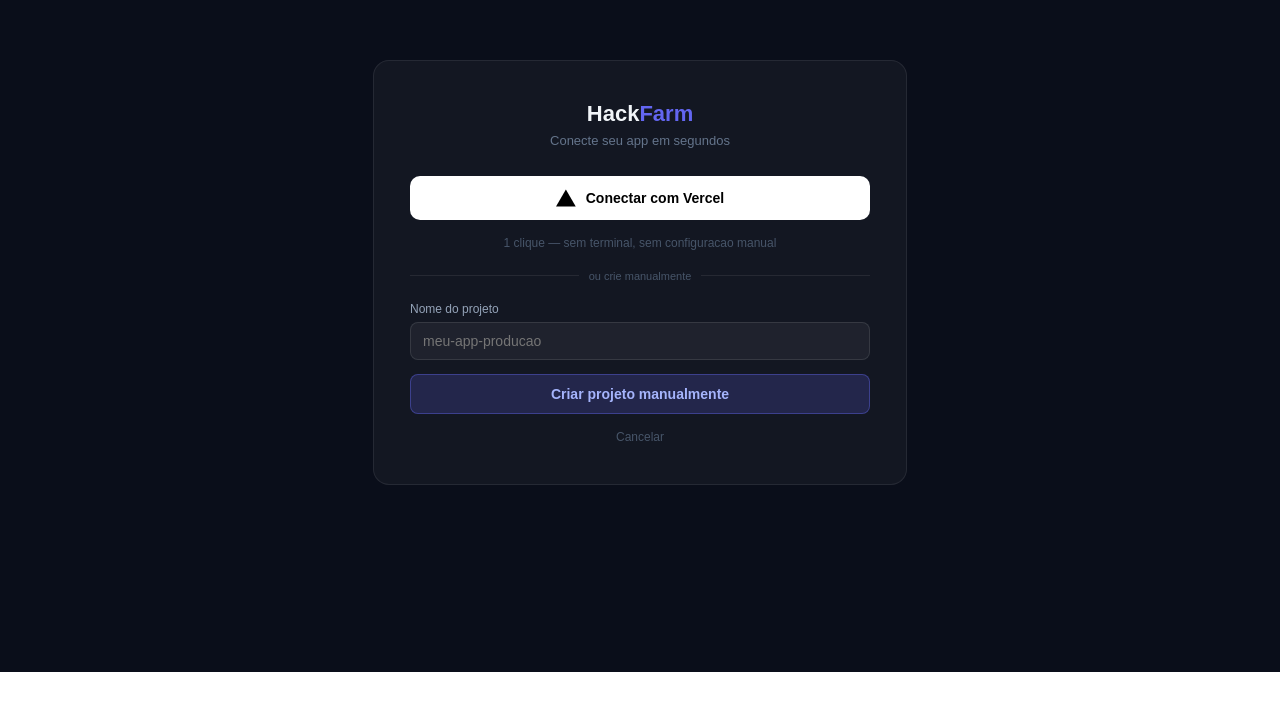
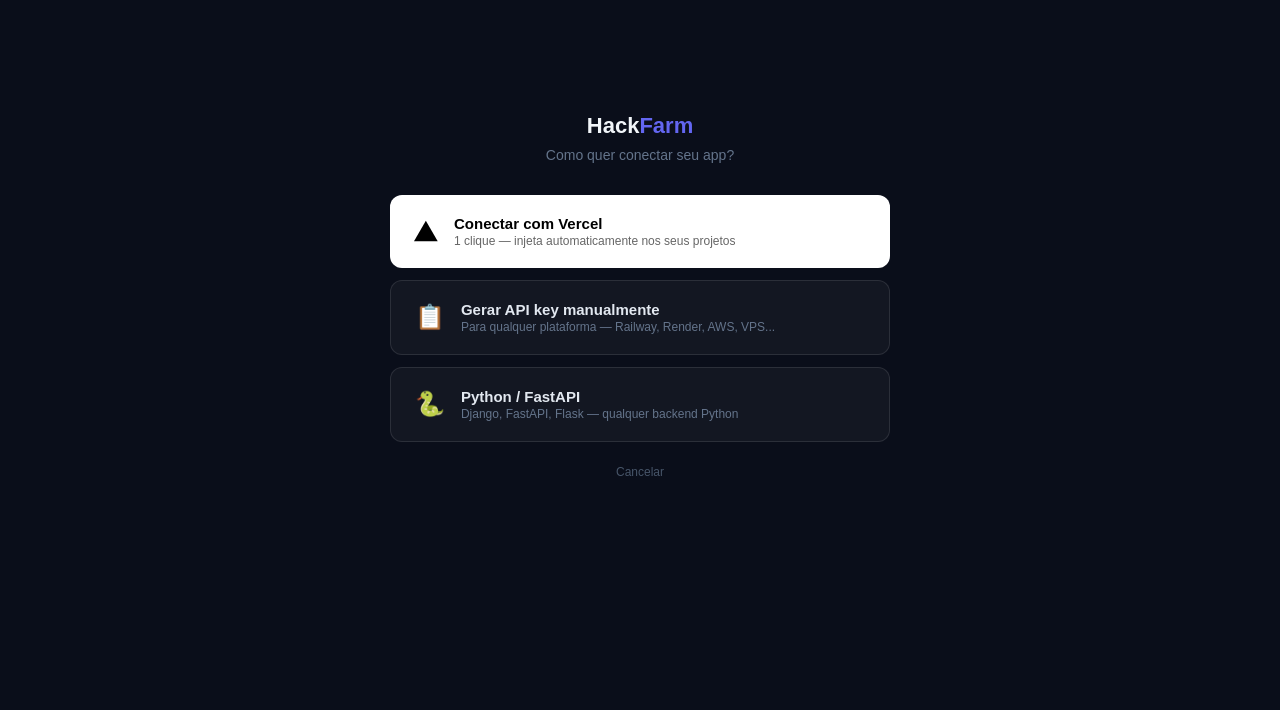
Before and after one commit to taleshack-prog/Health-System-IA, a Next.js app: page /dashboard/new-project in a window 1280 px wide. Shown: the part 128-838 px from the top of the page. Before the commit the page ends 800 px from the top, so only its background shows below. Built offline with nearby package versions, Linux system fonts and the light colour scheme; no server answers.

Commit message:
feat: tela de conexao universal — Vercel, Node.js, Python, qualquer plataforma

```diff
--- a/src/app/dashboard/new-project/page.tsx
+++ b/src/app/dashboard/new-project/page.tsx
@@ -1,19 +1,16 @@
-'use client'
+"use client"
 import { useState } from "react"
-import { useRouter } from "next/navigation"
 
 export default function NewProjectPage() {
-  const router = useRouter()
+  const [step, setStep] = useState<"choose" | "manual" | "success">("choose")
   const [name, setName] = useState("")
-  const [apiKey, setApiKey] = useState("")
   const [error, setError] = useState("")
   const [loading, setLoading] = useState(false)
+  const [projectData, setProjectData] = useState<{ apiKey: string; projectId: string } | null>(null)
 
-  const VERCEL_CLIENT_ID = process.env.NEXT_PUBLIC_VERCEL_CLIENT_ID || "oac_Q4qi8cAlXABoDSLkeG9JKSNf"
-  const APP_URL = process.env.NEXT_PUBLIC_APP_URL || "https://health-system-ia.vercel.app"
-  const vercelOAuthUrl = "https://vercel.com/integrations/hackfarm-observability/new"
+  const VERCEL_OAUTH_URL = "https://vercel.com/oauth/authorize?client_id=oac_Q4qi8cAlXABoDSLkeG9JKSNf&redirect_uri=https://health-system-ia.vercel.app/api/vercel/callback&response_type=code&scope=read_write"
 
-  async function handleManual(e: React.FormEvent) {
+  async function handleCreate(e: React.FormEvent) {
     e.preventDefault()
     setLoading(true)
     const res = await fetch("/api/projects", {
@@ -26,74 +23,136 @@
       setError(data.error?.message ?? "Erro ao criar projeto")
       setLoading(false)
     } else {
-      setApiKey(data.data.apiKey)
+      setProjectData({ apiKey: data.data.apiKey, projectId: data.data.projectId })
+      setStep("success")
     }
   }
 
-  if (apiKey) return (
-    <div style={{ minHeight: "100vh", background: "#0a0e1a", display: "flex", alignItems: "center", justifyContent: "center", fontFamily: "sans-serif" }}>
-      <div style={{ background: "rgba(255,255,255,0.04)", border: "1px solid rgba(255,255,255,0.08)", borderRadius: 16, padding: "40px 36px", width: "100%", maxWidth: 480 }}>
-        <div style={{ fontSize: 18, fontWeight: 700, color: "#f1f5f9", marginBottom: 8 }}>Projeto criado!</div>
-        <div style={{ fontSize: 13, color: "#f59e0b", marginBottom: 20 }}>Copie a API key agora — ela nao sera exibida novamente.</div>
-        <div style={{ background: "rgba(99,102,241,0.1)", border: "1px solid rgba(99,102,241,0.3)", borderRadius: 8, padding: "12px 16px", fontFamily: "monospace", fontSize: 12, color: "#a5b4fc", wordBreak: "break-all", marginBottom: 16 }}>{apiKey}</div>
-        <div style={{ fontSize: 12, color: "#64748b", marginBottom: 20 }}>
-          Cole no terminal do seu projeto:
+  if (step === "success" && projectData) return (
+    <div style={{ minHeight: "100vh", background: "#0a0e1a", display: "flex", alignItems: "center", justifyContent: "center", fontFamily: "sans-serif", padding: 24 }}>
+      <div style={{ background: "rgba(255,255,255,0.04)", border: "1px solid rgba(255,255,255,0.08)", borderRadius: 16, padding: "36px", width: "100%", maxWidth: 560 }}>
+        <div style={{ fontSize: 18, fontWeight: 700, color: "#4ade80", marginBottom: 6 }}>✅ Projeto criado!</div>
+        <div style={{ fontSize: 13, color: "#f59e0b", marginBottom: 24 }}>Guarde a API key — ela não será exibida novamente.</div>
+
+        <div style={{ background: "rgba(0,0,0,0.3)", borderRadius: 8, padding: "12px 16px", fontFamily: "monospace", fontSize: 12, color: "#a5b4fc", wordBreak: "break-all", marginBottom: 24 }}>
+          {projectData.apiKey}
         </div>
-        <div style={{ background: "rgba(0,0,0,0.3)", borderRadius: 8, padding: "10px 14px", fontFamily: "monospace", fontSize: 13, color: "#4ade80", marginBottom: 24 }}>
-          HACKFARM_API_KEY={apiKey.slice(0, 20)}...
+
+        <div style={{ fontSize: 13, fontWeight: 600, color: "#94a3b8", marginBottom: 16, textTransform: "uppercase", letterSpacing: "0.06em" }}>
+          Como conectar seu app
         </div>
-        <a href="/dashboard" style={{ background: "#6366f1", color: "#fff", padding: "10px 24px", borderRadius: 8, textDecoration: "none", fontSize: 14, fontWeight: 600 }}>Ir para o dashboard</a>
+
+        <div style={{ display: "flex", flexDirection: "column", gap: 12, marginBottom: 24 }}>
+          <div style={{ background: "rgba(255,255,255,0.03)", border: "1px solid rgba(255,255,255,0.08)", borderRadius: 10, padding: "16px" }}>
+            <div style={{ fontSize: 12, fontWeight: 600, color: "#818cf8", marginBottom: 8 }}>Node.js / Next.js</div>
+            <div style={{ fontFamily: "monospace", fontSize: 12, color: "#e2e8f0", lineHeight: 1.8 }}>
+              <div style={{ color: "#64748b" }}>{"# No terminal do seu projeto:"}</div>
+              <div>{"npx hackfarm-init"}</div>
+              <div style={{ color: "#64748b", marginTop: 8 }}>{"# Cole quando solicitado:"}</div>
+              <div style={{ color: "#4ade80" }}>{projectData.apiKey}</div>
+            </div>
+          </div>
+
+          <div style={{ background: "rgba(255,255,255,0.03)", border: "1px solid rgba(255,255,255,0.08)", borderRadius: 10, padding: "16px" }}>
+            <div style={{ fontSize: 12, fontWeight: 600, color: "#818cf8", marginBottom: 8 }}>Python / FastAPI</div>
+            <div style={{ fontFamily: "monospace", fontSize: 12, color: "#e2e8f0", lineHeight: 1.8 }}>
+              <div style={{ color: "#64748b" }}>{"# No terminal do seu projeto:"}</div>
+              <div>{"npx hackfarm-init"}</div>
+              <div style={{ color: "#64748b", marginTop: 8 }}>{"# Cole quando solicitado:"}</div>
+              <div style={{ color: "#4ade80" }}>{projectData.apiKey}</div>
+            </div>
+          </div>
+
+          <div style={{ background: "rgba(255,255,255,0.03)", border: "1px solid rgba(255,255,255,0.08)", borderRadius: 10, padding: "16px" }}>
+            <div style={{ fontSize: 12, fontWeight: 600, color: "#818cf8", marginBottom: 8 }}>Qualquer framework — variável de ambiente</div>
+            <div style={{ fontFamily: "monospace", fontSize: 12, color: "#e2e8f0", lineHeight: 1.8 }}>
+              <div>{"HACKFARM_API_KEY=" + projectData.apiKey}</div>
+              <div>{"HACKFARM_URL=https://health-system-ia.vercel.app"}</div>
+            </div>
+          </div>
+        </div>
+
+        <a href="/dashboard" style={{ display: "block", textAlign: "center", background: "#6366f1", color: "#fff", padding: "12px", borderRadius: 8, textDecoration: "none", fontSize: 14, fontWeight: 600 }}>
+          Ir para o dashboard →
+        </a>
+      </div>
+    </div>
+  )
+
+  if (step === "manual") return (
+    <div style={{ minHeight: "100vh", background: "#0a0e1a", display: "flex", alignItems: "center", justifyContent: "center", fontFamily: "sans-serif", padding: 24 }}>
+      <div style={{ background: "rgba(255,255,255,0.04)", border: "1px solid rgba(255,255,255,0.08)", borderRadius: 16, padding: "36px", width: "100%", maxWidth: 420 }}>
+        <button onClick={() => setStep("choose")} style={{ background: "none", border: "none", color: "#64748b", cursor: "pointer", fontSize: 13, marginBottom: 20, padding: 0 }}>← Voltar</button>
+        <div style={{ fontSize: 18, fontWeight: 700, color: "#f1f5f9", marginBottom: 6 }}>Nome do projeto</div>
+        <div style={{ fontSize: 13, color: "#64748b", marginBottom: 24 }}>Como quer chamar este projeto no dashboard?</div>
+        <form onSubmit={handleCreate} style={{ display: "flex", flexDirection: "column", gap: 14 }}>
+          <input
+            type="text" value={name} onChange={e => setName(e.target.value)} required
+            placeholder="meu-app-producao"
+            style={{ width: "100%", padding: "10px 12px", background: "rgba(255,255,255,0.05)", border: "1px solid rgba(255,255,255,0.1)", borderRadius: 8, color: "#f1f5f9", fontSize: 14, outline: "none", boxSizing: "border-box" }}
+          />
+          {error && <div style={{ fontSize: 12, color: "#f87171", background: "rgba(239,68,68,0.1)", border: "1px solid rgba(239,68,68,0.2)", borderRadius: 6, padding: "8px 12px" }}>{error}</div>}
+          <button type="submit" disabled={loading} style={{ padding: "12px", background: "#6366f1", border: "none", borderRadius: 8, color: "#fff", fontSize: 14, fontWeight: 600, cursor: loading ? "not-allowed" : "pointer", opacity: loading ? 0.7 : 1 }}>
+            {loading ? "Criando..." : "Criar projeto e gerar API key"}
+          </button>
+        </form>
       </div>
     </div>
   )
 
   return (
-    <div style={{ minHeight: "100vh", background: "#0a0e1a", display: "flex", alignItems: "center", justifyContent: "center", fontFamily: "sans-serif" }}>
-      <div style={{ background: "rgba(255,255,255,0.04)", border: "1px solid rgba(255,255,255,0.08)", borderRadius: 16, padding: "40px 36px", width: "100%", maxWidth: 460 }}>
-
-        <div style={{ textAlign: "center", marginBottom: 28 }}>
+    <div style={{ minHeight: "100vh", background: "#0a0e1a", display: "flex", alignItems: "center", justifyContent: "center", fontFamily: "sans-serif", padding: 24 }}>
+      <div style={{ width: "100%", maxWidth: 500 }}>
+        <div style={{ textAlign: "center", marginBottom: 32 }}>
           <div style={{ fontSize: 22, fontWeight: 700, color: "#f1f5f9" }}>Hack<span style={{ color: "#6366f1" }}>Farm</span></div>
-          <div style={{ fontSize: 13, color: "#64748b", marginTop: 6 }}>Conecte seu app em segundos</div>
+          <div style={{ fontSize: 14, color: "#64748b", marginTop: 8 }}>Como quer conectar seu app?</div>
         </div>
 
-        <a href={vercelOAuthUrl} style={{
-          display: "flex", alignItems: "center", justifyContent: "center", gap: 10,
-          background: "#fff", color: "#000", padding: "12px", borderRadius: 10,
-          textDecoration: "none", fontSize: 14, fontWeight: 700, marginBottom: 16,
-          border: "none", width: "100%", boxSizing: "border-box",
-        }}>
-          <svg width="20" height="20" viewBox="0 0 76 65" fill="none">
-            <path d="M37.5274 0L75.0548 65H0L37.5274 0Z" fill="#000"/>
-          </svg>
-          Conectar com Vercel
-        </a>
+        <div style={{ display: "flex", flexDirection: "column", gap: 12 }}>
+          <a href={VERCEL_OAUTH_URL} style={{
+            display: "flex", alignItems: "center", gap: 16,
+            background: "#fff", color: "#000", padding: "20px 24px",
+            borderRadius: 12, textDecoration: "none", border: "none",
+          }}>
+            <svg width="24" height="24" viewBox="0 0 76 65" fill="none">
+              <path d="M37.5274 0L75.0548 65H0L37.5274 0Z" fill="#000"/>
+            </svg>
+            <div>
+              <div style={{ fontSize: 15, fontWeight: 700 }}>Conectar com Vercel</div>
+              <div style={{ fontSize: 12, color: "#666", marginTop: 2 }}>1 clique — injeta automaticamente nos seus projetos</div>
+            </div>
+          </a>
 
-        <div style={{ textAlign: "center", fontSize: 12, color: "#475569", marginBottom: 20 }}>
-          1 clique — sem terminal, sem configuracao manual
+          <button onClick={() => setStep("manual")} style={{
+            display: "flex", alignItems: "center", gap: 16,
+            background: "rgba(255,255,255,0.04)", color: "#e2e8f0",
+            padding: "20px 24px", borderRadius: 12, border: "1px solid rgba(255,255,255,0.1)",
+            cursor: "pointer", textAlign: "left", width: "100%",
+          }}>
+            <span style={{ fontSize: 24 }}>📋</span>
+            <div>
+              <div style={{ fontSize: 15, fontWeight: 600 }}>Gerar API key manualmente</div>
+              <div style={{ fontSize: 12, color: "#64748b", marginTop: 2 }}>Para qualquer plataforma — Railway, Render, AWS, VPS...</div>
+            </div>
+          </button>
+
+          <button onClick={() => setStep("manual")} style={{
+            display: "flex", alignItems: "center", gap: 16,
+            background: "rgba(255,255,255,0.04)", color: "#e2e8f0",
+            padding: "20px 24px", borderRadius: 12, border: "1px solid rgba(255,255,255,0.1)",
+            cursor: "pointer", textAlign: "left", width: "100%",
+          }}>
+            <span style={{ fontSize: 24 }}>🐍</span>
+            <div>
+              <div style={{ fontSize: 15, fontWeight: 600 }}>Python / FastAPI</div>
+              <div style={{ fontSize: 12, color: "#64748b", marginTop: 2 }}>Django, FastAPI, Flask — qualquer backend Python</div>
+            </div>
+          </button>
         </div>
 
-        <div style={{ display: "flex", alignItems: "center", gap: 10, marginBottom: 20 }}>
-          <div style={{ flex: 1, height: 1, background: "rgba(255,255,255,0.08)" }}/>
-          <span style={{ fontSize: 11, color: "#475569" }}>ou crie manualmente</span>
-          <div style={{ flex: 1, height: 1, background: "rgba(255,255,255,0.08)" }}/>
+        <div style={{ textAlign: "center", marginTop: 20 }}>
+          <a href="/dashboard" style={{ fontSize: 12, color: "#475569", textDecoration: "none" }}>Cancelar</a>
         </div>
-
-        <form onSubmit={handleManual} style={{ display: "flex", flexDirection: "column", gap: 14 }}>
-          <div>
-            <label style={{ fontSize: 12, color: "#94a3b8", display: "block", marginBottom: 6 }}>Nome do projeto</label>
-            <input
-              type="text" value={name} onChange={e => setName(e.target.value)} required
-              placeholder="meu-app-producao"
-              style={{ width: "100%", padding: "10px 12px", background: "rgba(255,255,255,0.05)", border: "1px solid rgba(255,255,255,0.1)", borderRadius: 8, color: "#f1f5f9", fontSize: 14, outline: "none", boxSizing: "border-box" }}
-            />
-          </div>
-          {error && <div style={{ fontSize: 12, color: "#f87171", background: "rgba(239,68,68,0.1)", border: "1px solid rgba(239,68,68,0.2)", borderRadius: 6, padding: "8px 12px" }}>{error}</div>}
-          <button type="submit" disabled={loading} style={{ padding: "11px", background: "rgba(99,102,241,0.2)", border: "1px solid rgba(99,102,241,0.4)", borderRadius: 8, color: "#a5b4fc", fontSize: 14, fontWeight: 600, cursor: loading ? "not-allowed" : "pointer" }}>
-            {loading ? "Criando..." : "Criar projeto manualmente"}
-          </button>
-        </form>
-
-        <a href="/dashboard" style={{ display: "block", textAlign: "center", fontSize: 12, color: "#475569", textDecoration: "none", marginTop: 16 }}>Cancelar</a>
       </div>
     </div>
   )
```
